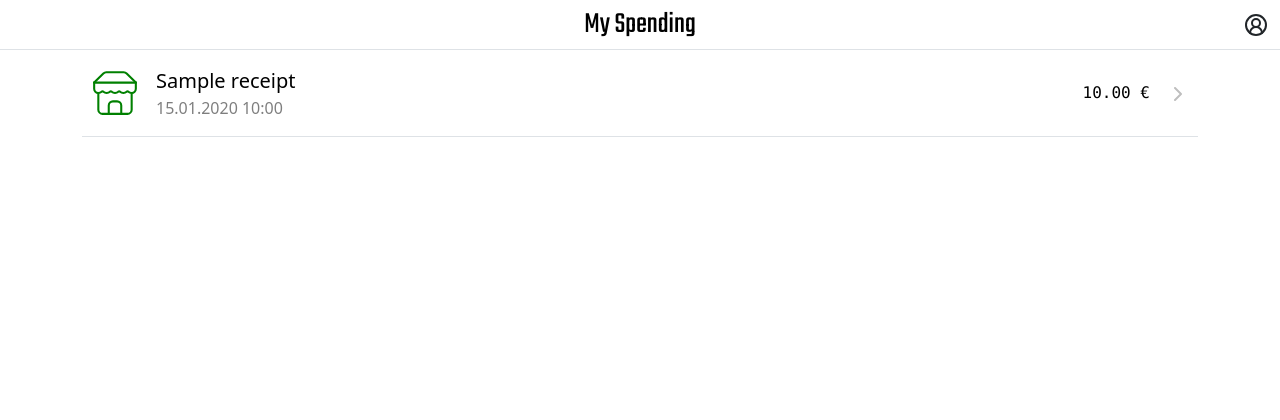
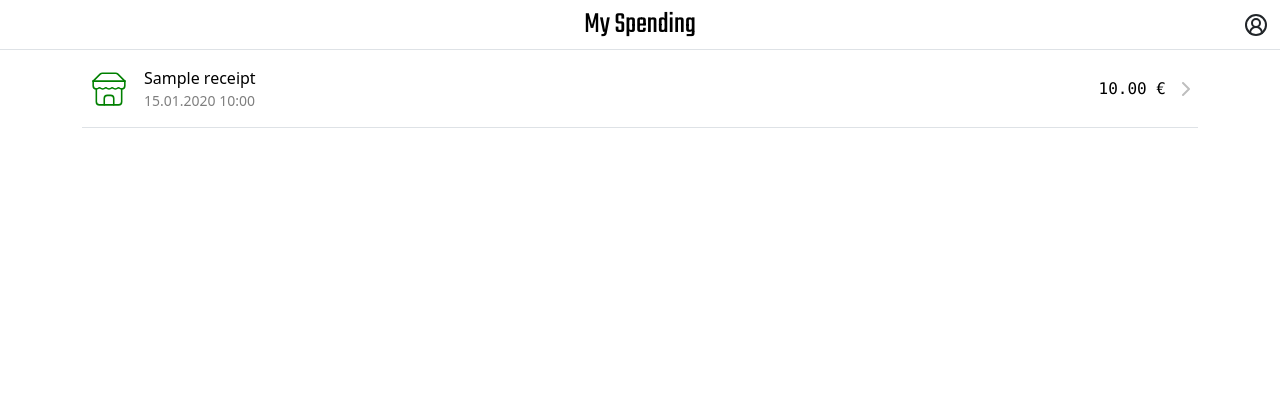
Before and after one commit to ApplicationProgramingTeamwork/myspending, a Django app: page / in a window 1280 px wide. Shown: the top 420 px of the page. Run offline with Django 5.2, Linux system fonts and the light colour scheme; a user stored in the database is signed in; tables that the repository leaves empty hold one stand-in row (values such as "Sample post"); some libraries are stand-ins or nearby versions.

Commit message:
Refactor store logo size and receipt detail discount display

```diff
--- a/render/templates/render/home.html
+++ b/render/templates/render/home.html
@@ -6,16 +6,16 @@
       {% for receipt in receipts %}
         <tr onclick="location.href='{% url 'render:receipt_detail' receipt.id %}'">
           <td class="py-3 align-middle" style="width: 50px;">
-            {% include 'render/store_logo.html' with style='width:50px; height: 50px;' %}
+            {% include 'render/store_logo.html' with style='width:38px; height: 38px;' %}
           </td>
           <td class="py-3">
-            <div class="fs-5">{{ receipt.storeName }}</div>
-            <div class="opacity-50">{{ receipt.date|date:'d.m.Y H:i' }}</div>
+            <div>{{ receipt.storeName }}</div>
+            <div class="opacity-50" style="font-size: 14px;">{{ receipt.date|date:'d.m.Y H:i' }}</div>
           </td>
           <td class="py-3 align-middle">
             <div class="text-end font-monospace fw-thin fw-light text-nowrap">{{ receipt.totalPrice }} &euro;</div>
           </td>
-          <td class="py-3 align-middle" style="width: 20px;">
+          <td class="py-3 px-0 align-middle" style="width: 10px;">
             <div class="opacity-25 text-end">
               <svg xmlns="http://www.w3.org/2000/svg" width="24" height="24" viewBox="0 0 24 24" fill="none" stroke="currentColor" stroke-width="2" stroke-linecap="round" stroke-linejoin="round" class="lucide lucide-chevron-right">
                 <path d="m9 18 6-6-6-6" />
```
Also changed, not shown: render/templates/render/receipt_detail.html (+7 -5 lines).
